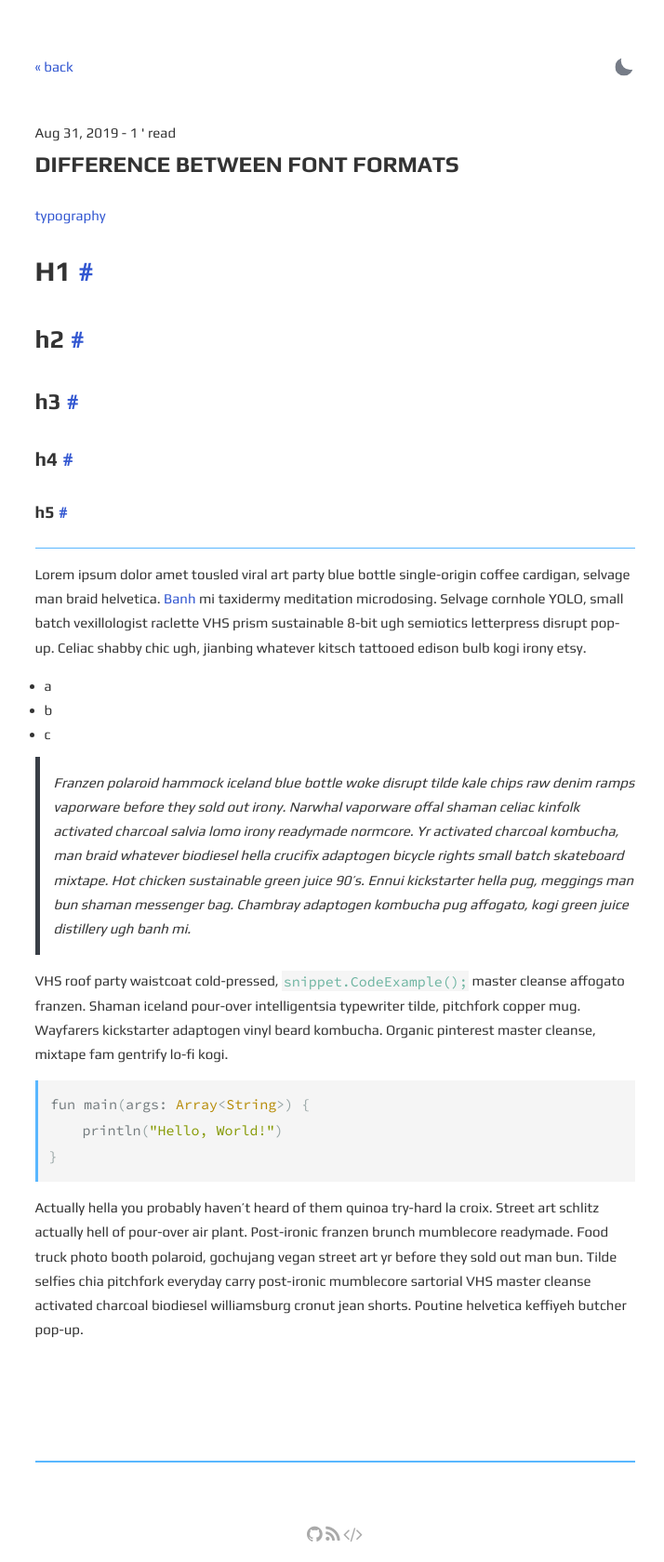
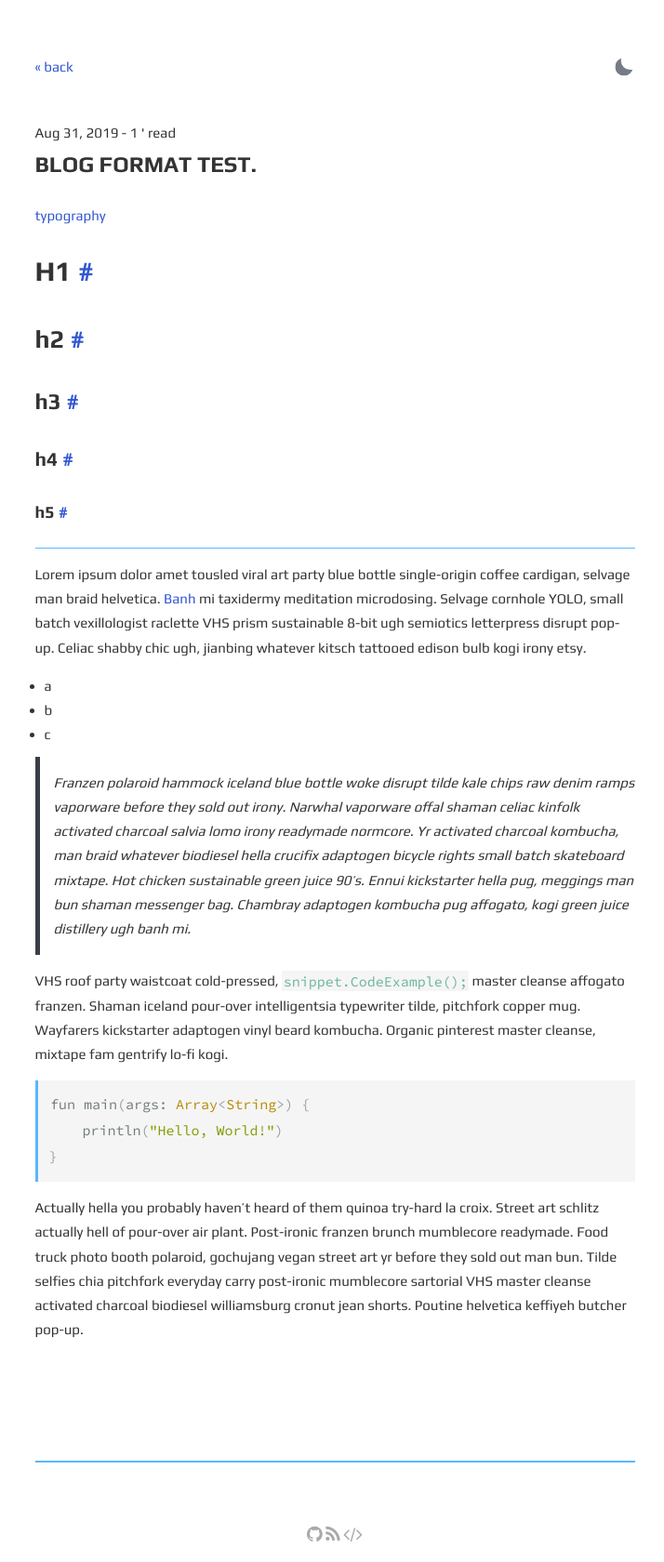
Before and after one commit to bboradoli/bboradoli.github.io, a Jekyll site: the page built from _posts/2019-08-31-difference-between-font-formats.md, in a window 1280 px wide. Shown: the whole page at 93% size, without its empty margins (280-994 px from the left). Built offline with Jekyll 4.4.1, drawn with Linux system fonts in a browser that asks for light colours; comment, search, counter and statistics services are not loaded.

Commit message:
Update 2019-08-31-difference-between-font-formats.md
update contents.

```diff
--- a/_posts/2019-08-31-difference-between-font-formats.md
+++ b/_posts/2019-08-31-difference-between-font-formats.md
@@ -1,6 +1,6 @@
 ---
 layout: post
-title: Difference between font formats
+title: Blog Format Test.
 description: What is the difference between various font formats?
 summary: What is the difference between various font formats?
 tags: typography
```
